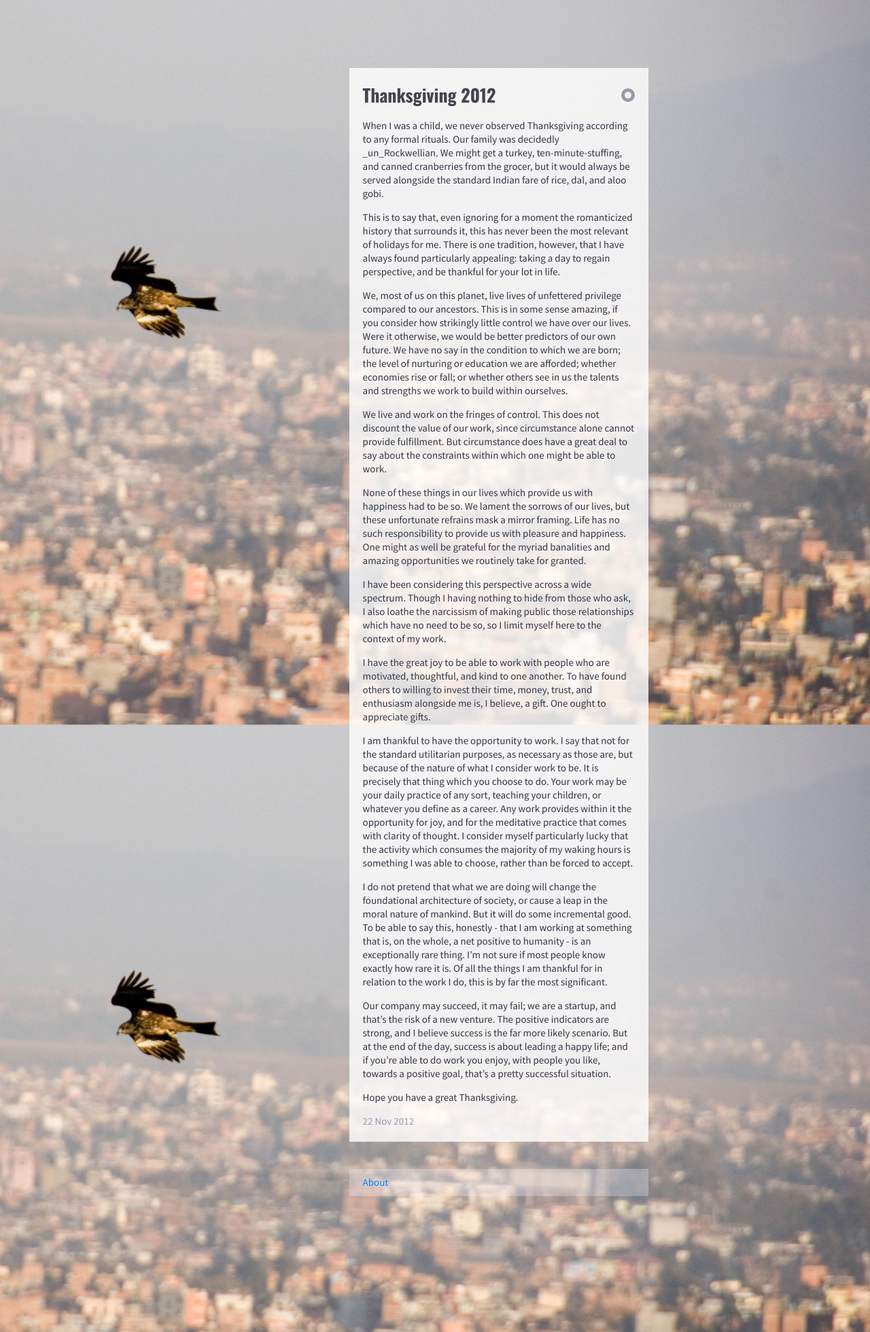
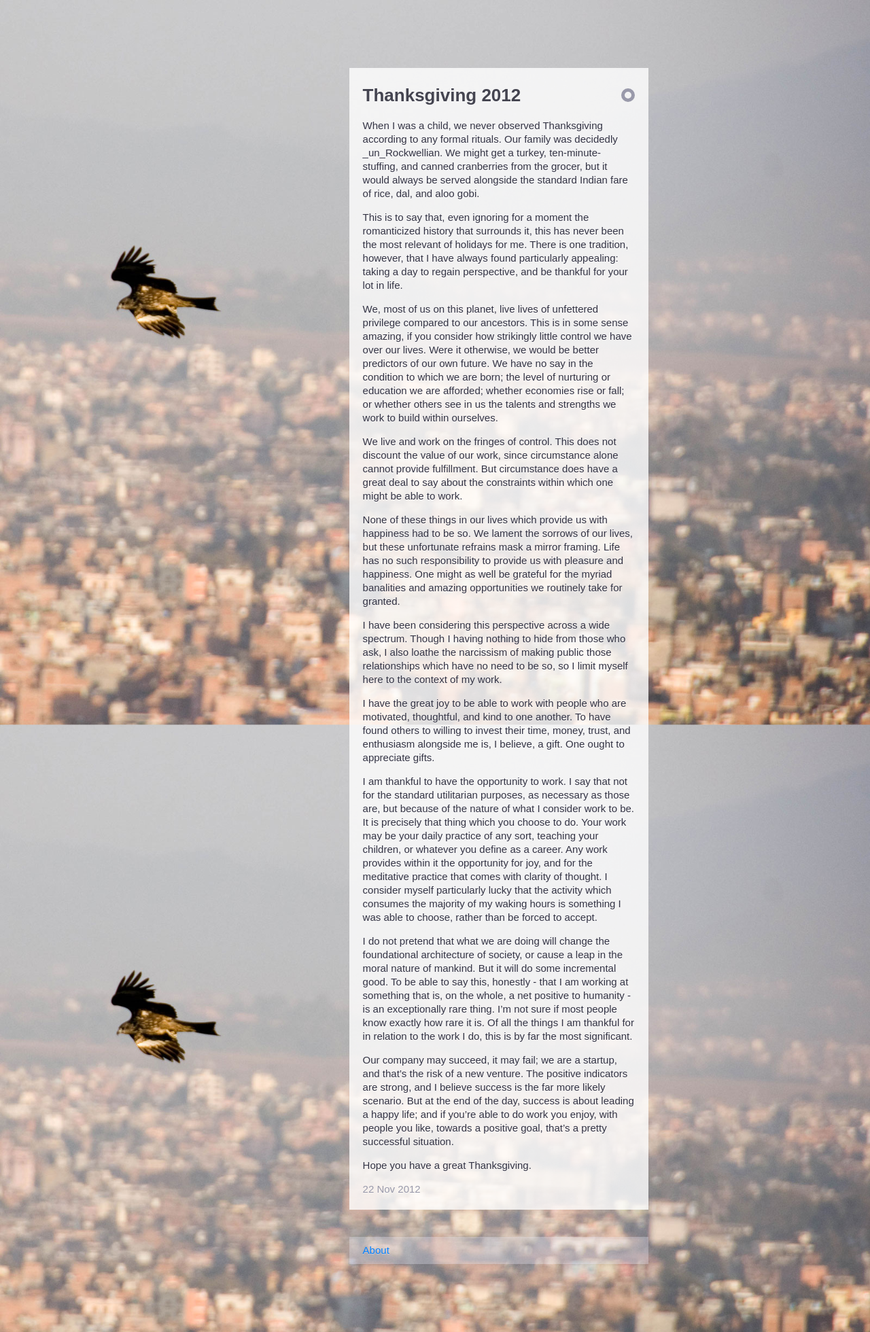
Before and after one commit to barunio/barunio.github.com, a Jekyll site: the page built from index.md, in a window 1280 px wide. Shown: the whole page at 68% size. Built offline with Jekyll 4.4.1, drawn with Linux system fonts in a browser that asks for light colours.

Commit message:
make fonts post-specific

```diff
--- /dev/null
+++ b/_includes/fonts.html
@@ -0,0 +1,9 @@
+{% if page.font1 %}
+<link href='http://fonts.googleapis.com/css?family={{page.font1}}' rel='stylesheet' type='text/css'>
+{% endif %}
+{% if page.font2 %}
+<link href='http://fonts.googleapis.com/css?family={{page.font2}}' rel='stylesheet' type='text/css'>
+{% endif %}
+{% if page.font3 %}
+<link href='http://fonts.googleapis.com/css?family={{page.font3}}' rel='stylesheet' type='text/css'>
+{% endif %}
--- a/_layouts/default.html
+++ b/_layouts/default.html
@@ -3,8 +3,7 @@
   <head>
     <meta charset='utf-8' />
     <title>{{ page.title }}</title>
-    <link href='http://fonts.googleapis.com/css?family=Source+Sans+Pro' rel='stylesheet' type='text/css'>
-    <link href='http://fonts.googleapis.com/css?family=Oswald:700' rel='stylesheet' type='text/css'>
+    {% include fonts.html %}
     <link rel="stylesheet" href="{{site.baseurl}}/style.css" />
     {% include pagestyle.html %}
   </head>
--- a/about.html
+++ b/about.html
@@ -3,6 +3,8 @@ layout: default
 title: About
 custom_css: true
 id: about
+font1: Source+Sans+Pro
+font2: Oswald:700
 ---
 <div id='about'>
 
```
Also changed, not shown: _posts/2012-11-22-thanksgiving.md (+2 -0 lines).
